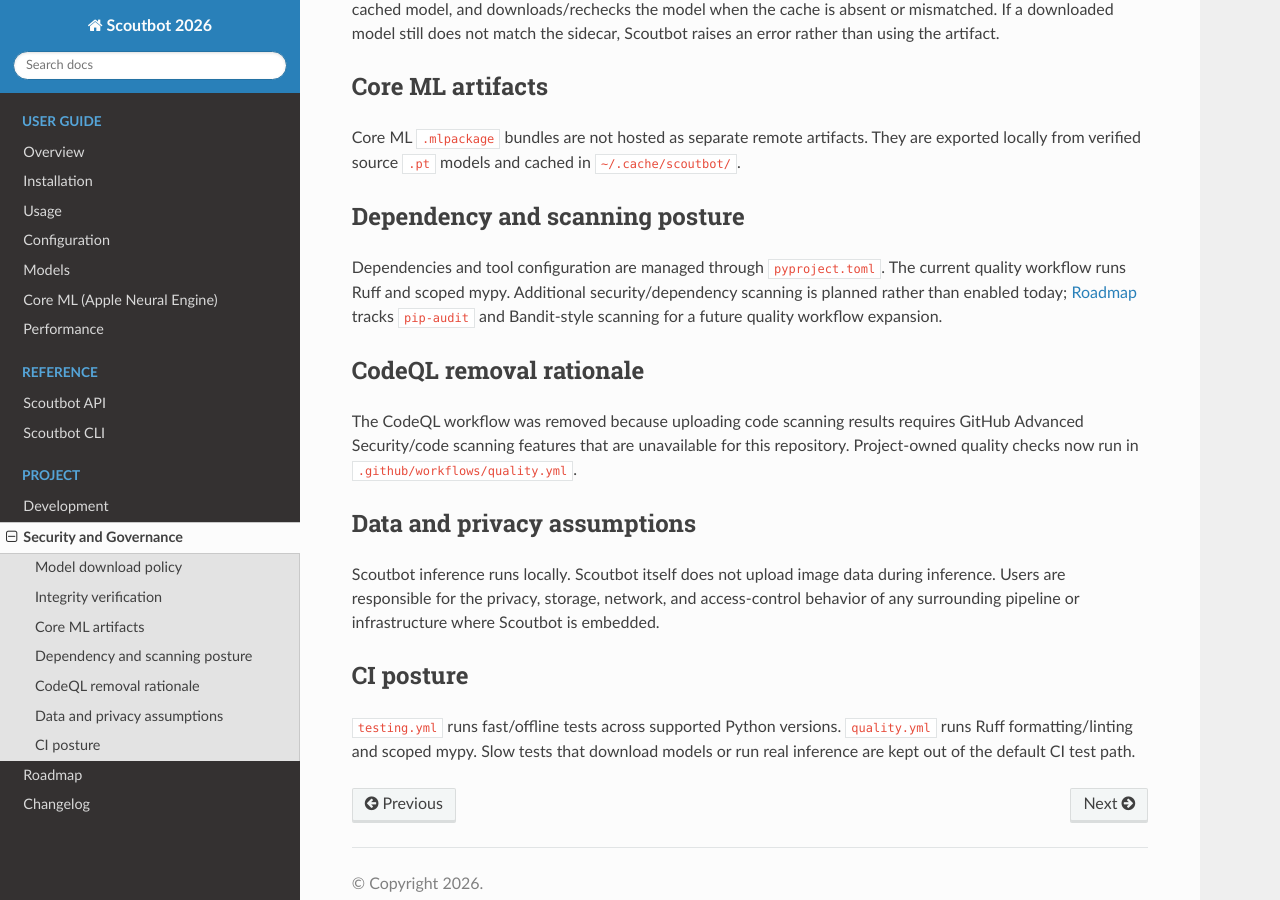
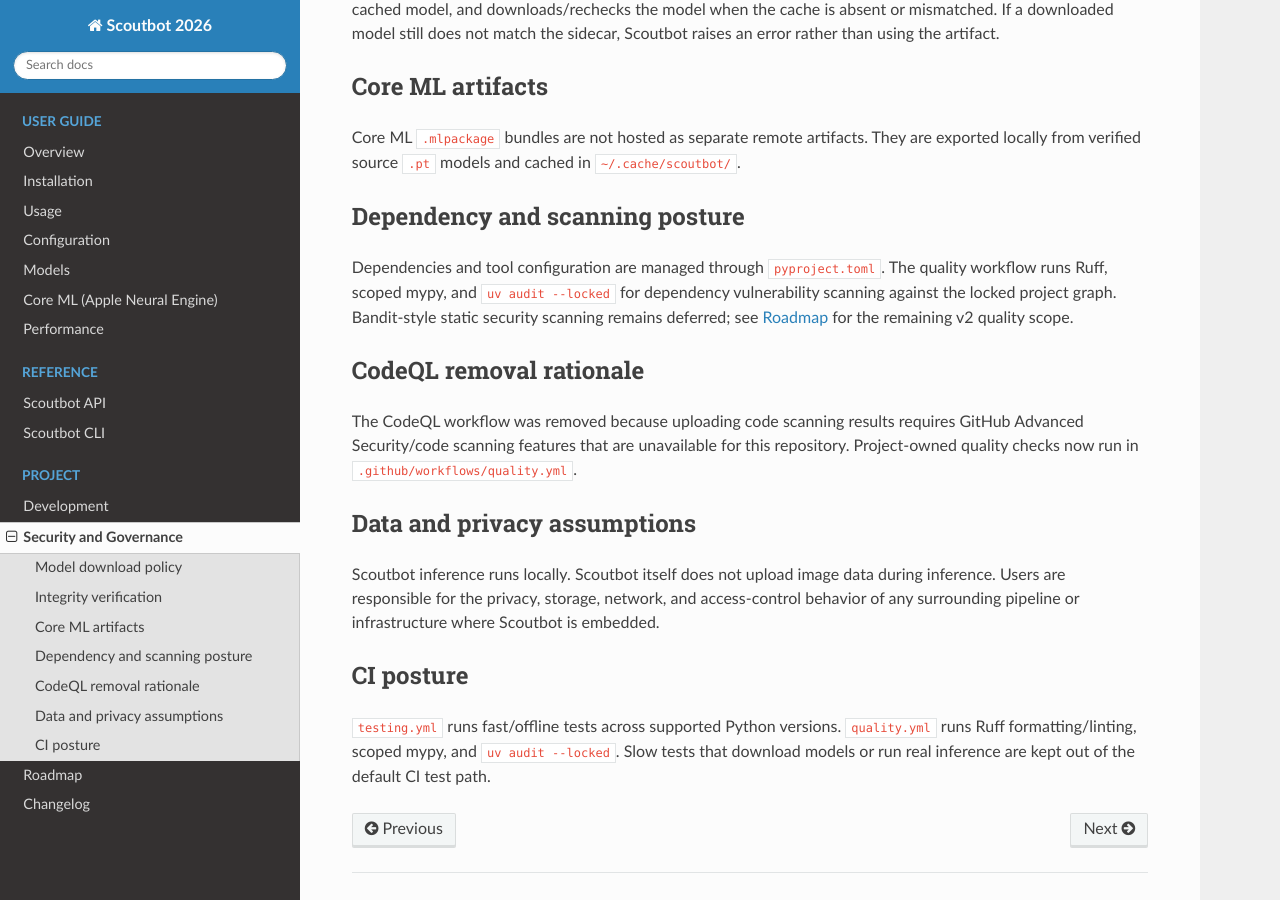
Before and after one commit to SurveyTools/scoutbot-two, a Sphinx documentation site: the page built from docs/security.rst, in a window 1280 px wide and 900 px high, scrolled down 566 px. Built offline with Sphinx 7.4.7 and the Read the Docs theme 3.1.0, drawn with Linux system fonts in a browser that asks for light colours; formulas are drawn with MathJax 3.

Commit message:
Record uv audit in development guide, roadmap, and changelog. Update security and CI posture docs to reflect uv audit.

```diff
--- a/CHANGELOG.rst
+++ b/CHANGELOG.rst
@@ -5,6 +5,10 @@ Changelog
 Unreleased
 ----------
 
+* Added ``uv audit --locked`` to the quality workflow as a required dependency-scanning gate.
+  Upgraded ``idna`` 3.13 → 3.18 to resolve GHSA-65pc-fj4g-8rjx / PYSEC-2026-215. Added
+  ``ignore-until-fixed`` in ``[tool.uv.audit]`` for GHSA-rrmf-rvhw-rf47 (``torch`` CVE,
+  no upstream fix available).
 * The Core ML benchmark phase-total output now shows ``requested=<val> actual=<val>`` for
   Core ML variants (or ``actual=null`` when the runtime does not expose the actual compute
   unit). Non-Core ML variants (``pt-cpu``, ``pt-mps``) omit the suffix entirely instead of
--- a/docs/roadmap.rst
+++ b/docs/roadmap.rst
@@ -119,8 +119,8 @@ Quality workflow -- v2 scope
    ``[[tool.mypy.overrides]]`` per library; revisit ``ignore_missing_imports = true``
 3. Ruff rule expansion -- enable ``UP`` (restores deferred pyupgrade behaviour),
    ``B``, ``C4``, ``SIM`` one group per PR
-4. Security / dependency scanning -- ``pip-audit`` on ``uv.lock``, tuned
-   ``bandit``
+4. Security / dependency scanning -- ``uv audit --locked`` on ``uv.lock`` (done;
+   ``pip-audit`` is not used). ``bandit`` remains deferred.
 5. macOS CI runner for Core ML path (expensive; consider self-hosted M-series)
 
 The quality work and the dependency currency policy above should stay aligned so breaking
--- a/docs/security.rst
+++ b/docs/security.rst
@@ -32,10 +32,10 @@ locally from verified source ``.pt`` models and cached in ``~/.cache/scoutbot/``
 Dependency and scanning posture
 -------------------------------
 
-Dependencies and tool configuration are managed through ``pyproject.toml``. The current quality
-workflow runs Ruff and scoped mypy. Additional security/dependency scanning is planned rather than
-enabled today; :doc:`roadmap` tracks ``pip-audit`` and Bandit-style scanning for a future quality
-workflow expansion.
+Dependencies and tool configuration are managed through ``pyproject.toml``. The quality workflow
+runs Ruff, scoped mypy, and ``uv audit --locked`` for dependency vulnerability scanning against
+the locked project graph. Bandit-style static security scanning remains deferred; see
+:doc:`roadmap` for the remaining v2 quality scope.
 
 CodeQL removal rationale
 ------------------------
@@ -55,5 +55,5 @@ CI posture
 ----------
 
 ``testing.yml`` runs fast/offline tests across supported Python versions. ``quality.yml`` runs
-Ruff formatting/linting and scoped mypy. Slow tests that download models or run real inference are
-kept out of the default CI test path.
+Ruff formatting/linting, scoped mypy, and ``uv audit --locked``. Slow tests that download models
+or run real inference are kept out of the default CI test path.
```
Also changed, not shown: docs/development.rst (+8 -1 lines).
